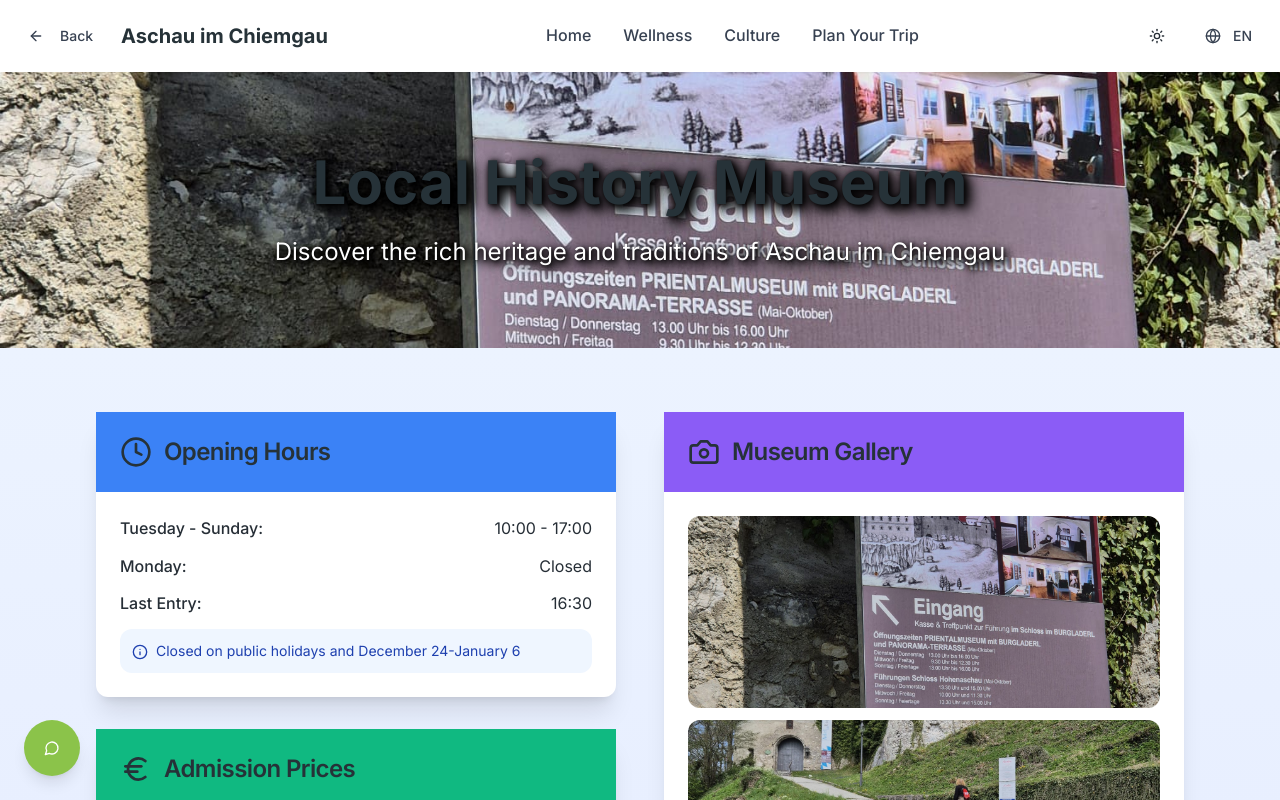
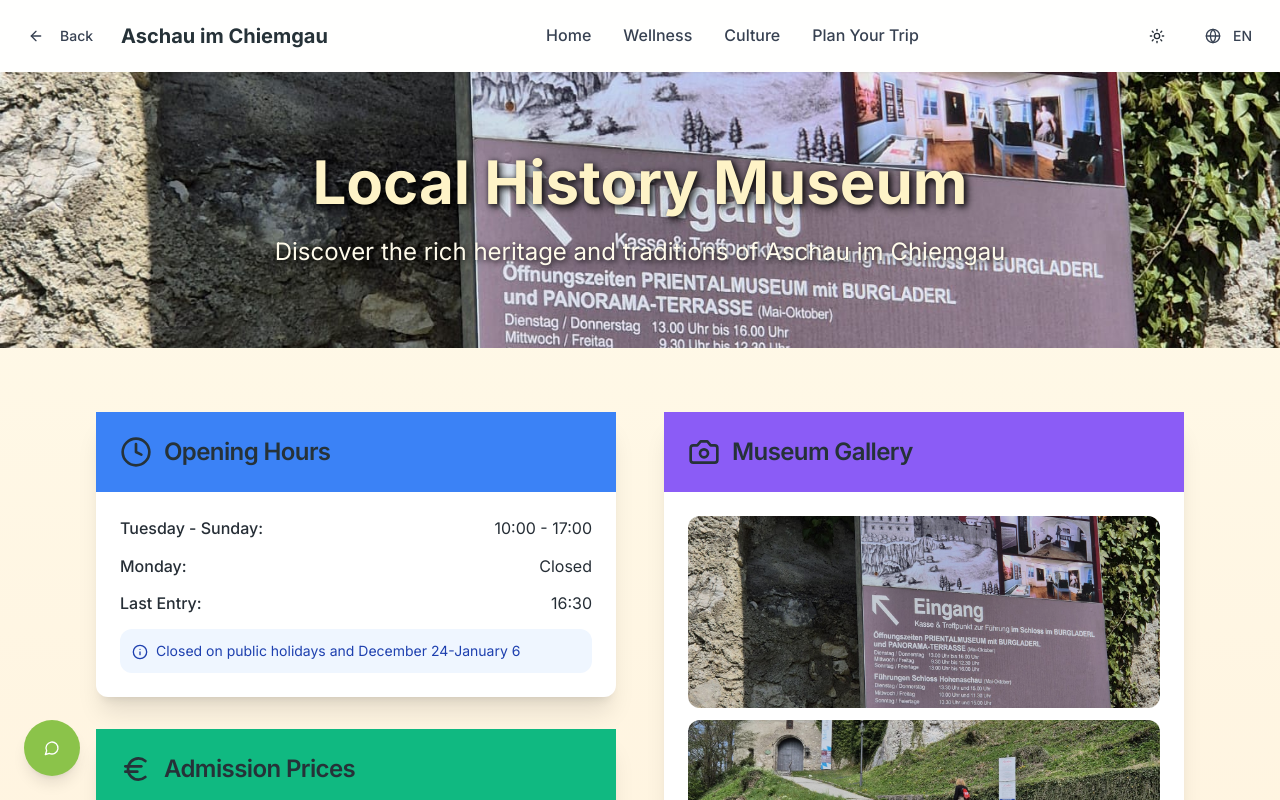
Before and after one commit to Esther1590/aschau-escape-design-system, a React (Vite) app: page /local-history-museum in a window 1280 px wide. Shown: the top 800 px of the page. Built offline with nearby package versions, Linux system fonts and the light colour scheme.

Commit message:
Fix: Improve Local History Museum hero title readability
Adjusted the hero title color in the Local History Museum page to a lighter shade for better readability.

```diff
--- a/src/pages/LocalHistoryMuseum.tsx
+++ b/src/pages/LocalHistoryMuseum.tsx
@@ -1,3 +1,4 @@
+
 import { useState } from 'react';
 import Header from '@/components/Header';
 import { Button } from '@/components/ui/button';
@@ -25,23 +26,23 @@ const LocalHistoryMuseum = () => {
   };
 
   return (
-    <div className="min-h-screen bg-gradient-to-b from-blue-50 to-indigo-100 dark:from-gray-900 dark:to-gray-800">
+    <div className="min-h-screen bg-gradient-to-b from-amber-50 to-orange-100 dark:from-gray-900 dark:to-gray-800">
       <Header />
 
       {/* Hero Section */}
       <section className="py-20 px-4 relative">
-        <div className="absolute inset-0 bg-gradient-to-r from-black/30 to-black/20"></div>
+        <div className="absolute inset-0 bg-gradient-to-r from-black/20 to-black/10"></div>
         <div
           className="absolute inset-0 bg-cover bg-center"
           style={{
             backgroundImage: `url('/lovable-uploads/f3c9483b-7cba-456a-83b8-fa7c91fafe06.png')`
           }}
         ></div>
-        <div className="container mx-auto relative z-10 text-center text-white">
-          <h1 className="text-5xl md:text-6xl font-bold mb-6" style={{textShadow: '6px 6px 16px rgba(0, 0, 0, 1), 4px 4px 12px rgba(0, 0, 0, 0.9), 2px 2px 8px rgba(0, 0, 0, 0.8), 1px 1px 4px rgba(0, 0, 0, 0.7)'}}>
+        <div className="container mx-auto relative z-10 text-center">
+          <h1 className="text-5xl md:text-6xl font-bold mb-6 text-amber-100" style={{textShadow: '3px 3px 8px rgba(0, 0, 0, 0.7), 2px 2px 6px rgba(0, 0, 0, 0.5), 1px 1px 4px rgba(0, 0, 0, 0.3)'}}>
             {language === 'EN' ? 'Local History Museum' : 'Heimatmuseum'}
           </h1>
-          <p className="text-xl md:text-2xl max-w-3xl mx-auto leading-relaxed" style={{textShadow: '5px 5px 12px rgba(0, 0, 0, 1), 3px 3px 9px rgba(0, 0, 0, 0.9), 2px 2px 6px rgba(0, 0, 0, 0.8), 1px 1px 3px rgba(0, 0, 0, 0.6)'}}>
+          <p className="text-xl md:text-2xl max-w-3xl mx-auto leading-relaxed text-amber-50" style={{textShadow: '2px 2px 6px rgba(0, 0, 0, 0.6), 1px 1px 4px rgba(0, 0, 0, 0.4)'}}>
             {language === 'EN'
               ? 'Discover the rich heritage and traditions of Aschau im Chiemgau'
               : 'Entdecken Sie das reiche Erbe und die Traditionen von Aschau im Chiemgau'
```
